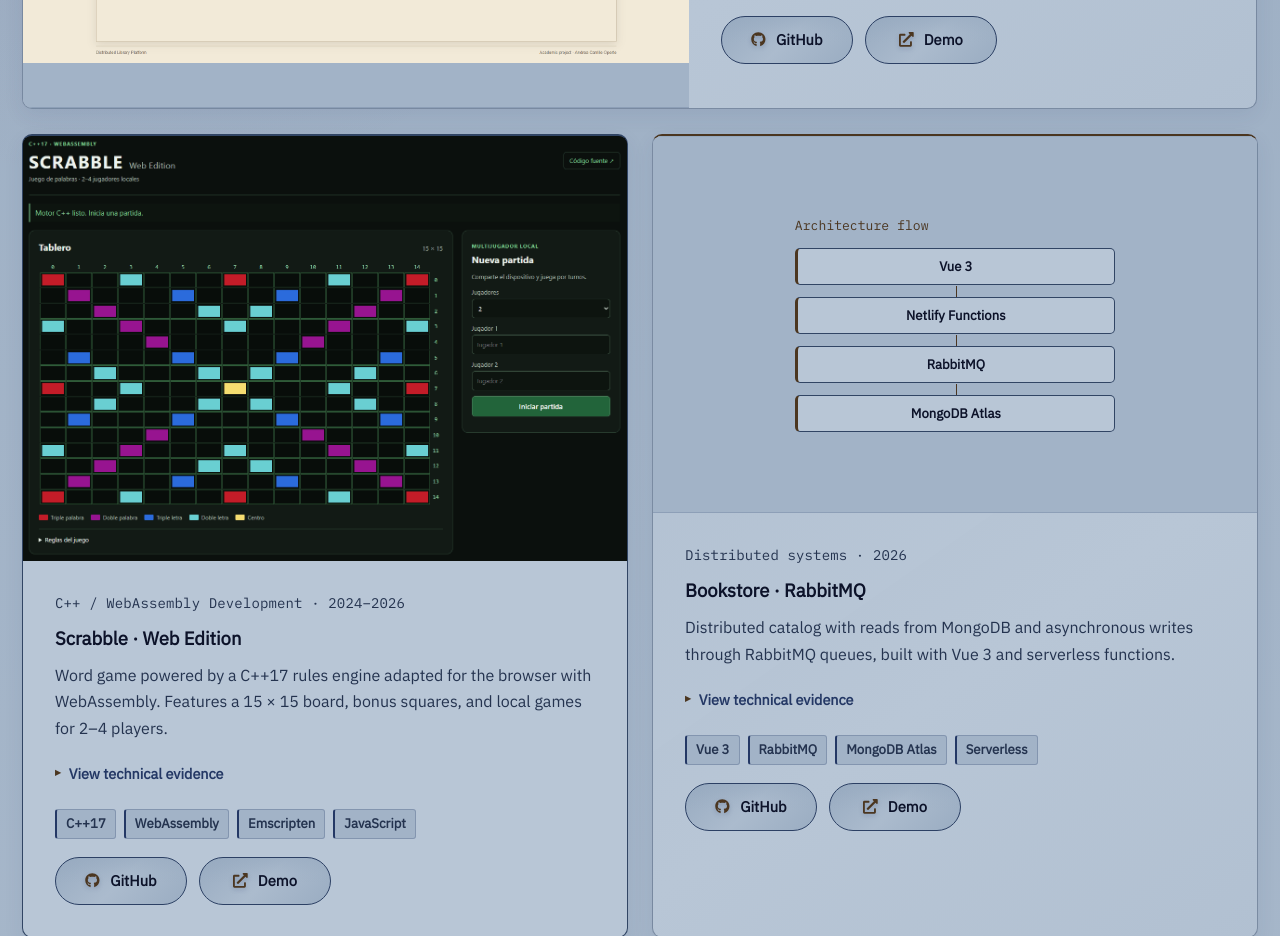
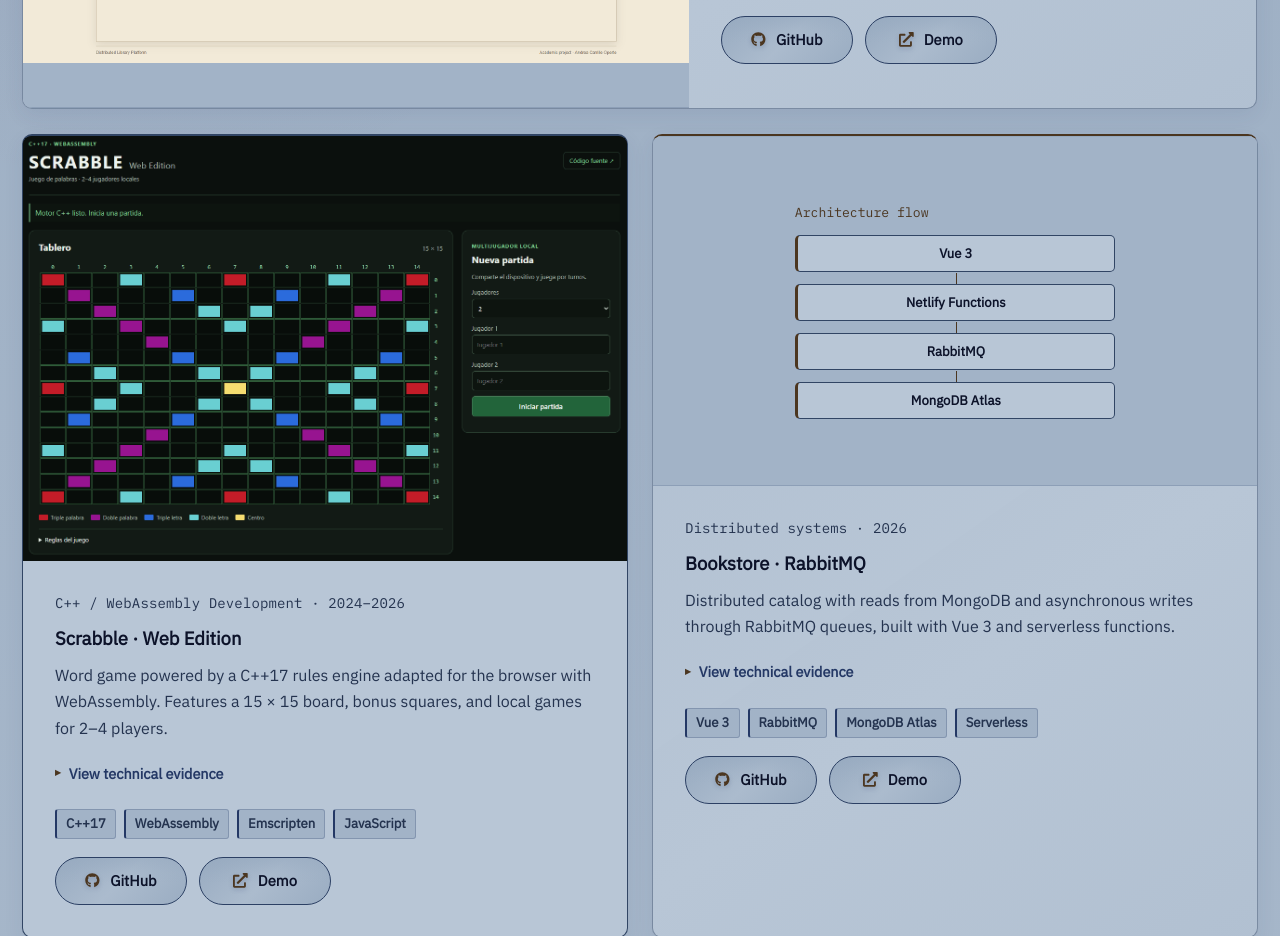
Before and after one commit to AndreaCarrilloOp/Professional-Portfolio, a React (Vite) app: page / in a window 1280 px wide. Shown: the part 1360-2296 px from the top of the page. Built offline with nearby package versions, Linux system fonts and the light colour scheme.

Commit message:
fix(release): correct browser smoke test and avoid clipping architecture preview

```diff
--- a/src/styles/enhancements.css
+++ b/src/styles/enhancements.css
@@ -1192,8 +1192,6 @@ html:not(.dark) :where(.btn-secondary, .hero-cta-secondary, .social-link, .proje
   }
 }
 
-@media (min-width: 721px) and (max-width: 1024px) {
-}
 
 /* Preserve a useful two-column rhythm on wider phones and narrow tablets. */
 @media (min-width: 600px) and (max-width: 720px) {
@@ -2378,6 +2376,8 @@ html:not(.dark) :where(.btn-secondary, .hero-cta-secondary, .social-link, .proje
 .project-card-bookstore-rabbitmq .project-media {
   display: grid;
   place-items: center;
+  aspect-ratio: auto;
+  min-height: clamp(290px, 32vw, 350px);
   padding: clamp(16px, 3vw, 30px);
   background: var(--surface-soft);
 }
```
